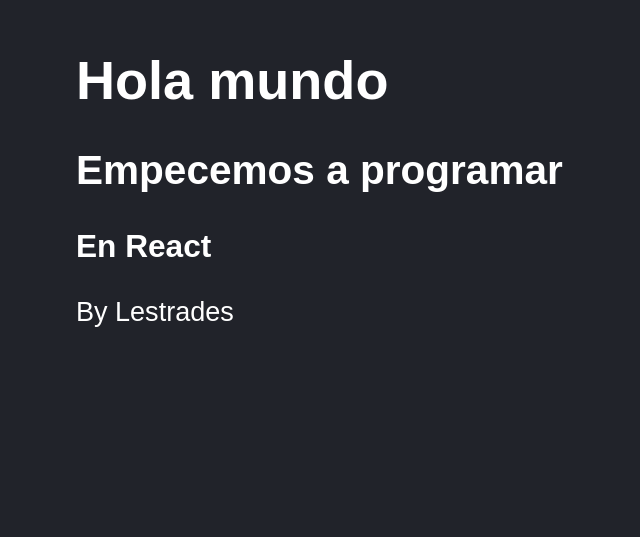
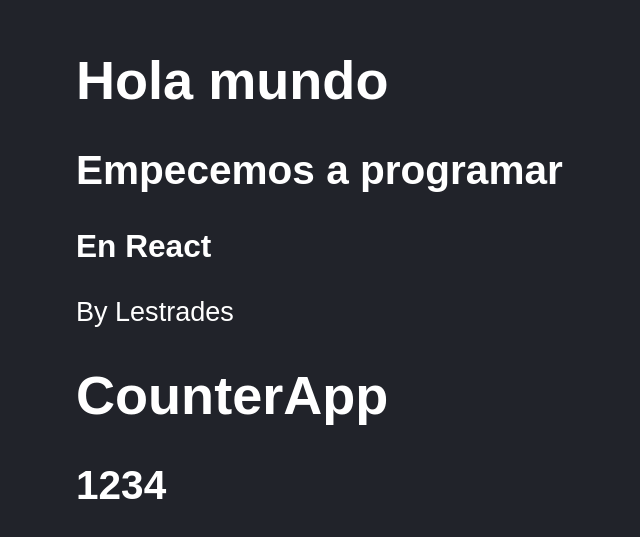
Before and after one commit to lestradess/03-counter-app-vite, a React (Vite) app: page / in a window 1280 px wide. Shown: the part 135-672 px from the top of the page, without its empty margins (72-712 px from the left). Built offline with nearby package versions, Linux system fonts and the light colour scheme.

Commit message:
Componente CounterAPP

```diff
--- /dev/null
+++ b/src/CounterApp.jsx
@@ -0,0 +1,17 @@
+import PropTypes from "prop-types";
+
+export const CounterApp = ({value}) => {
+    return (
+        <>
+            <h1>CounterApp</h1>
+            <h2>{value}</h2>
+        </>
+
+    )
+}
+CounterApp.propTypes = {
+    value: PropTypes.number,
+}
+CounterApp.defaultProps = {
+    value: 0,
+}
--- a/src/FirsApp.jsx
+++ b/src/FirsApp.jsx
@@ -3,16 +3,12 @@
 
 
 export const FirsApp = ({ title, subtitle }) => {
-
-
-
     return (
         <>
             <h2>{title}</h2>
             <h3>{subtitle}</h3>
             <p>By Lestrades</p>
         </>
-
     )
 }
 FirsApp.propTypes = {
--- a/src/main.jsx
+++ b/src/main.jsx
@@ -1,5 +1,6 @@
 import React from 'react';
 import ReactDOM from 'react-dom/client';
+import { CounterApp } from './CounterApp';
 import { FirsApp } from './FirsApp';
 import { HelloWordApp } from './HelloWordApp';
 import "./styles.css";
@@ -11,5 +12,6 @@
     <React.StrictMode>
         <HelloWordApp />
         <FirsApp title="Empecemos a programar" subtitle="En React" />
+        <CounterApp value={1234} />
     </React.StrictMode>
 )
```
